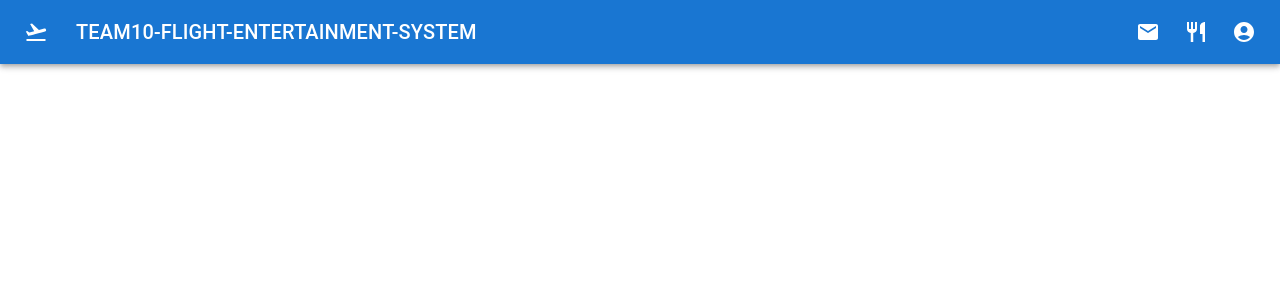
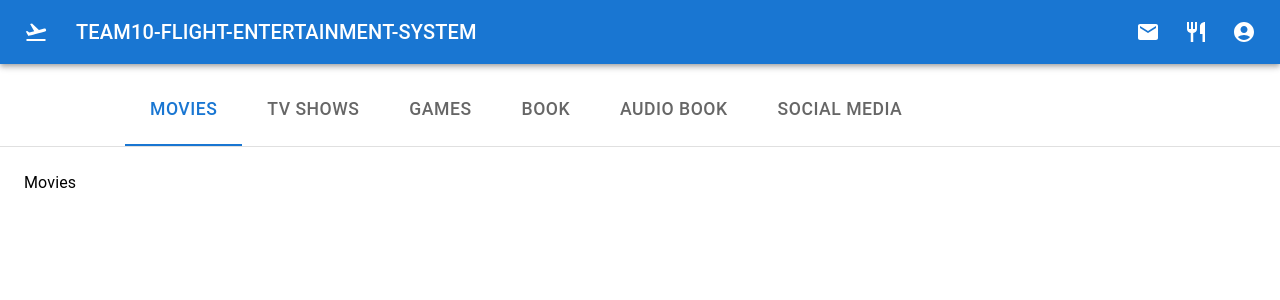
Before and after one commit to ldumeni1/Team10-Flight-Entertainment-System, a React (Create React App) app: page / in a window 1280 px wide. Shown: the top 300 px of the page. Built offline with nearby package versions, Linux system fonts and the light colour scheme.

Commit message:
Entertainment Menu

```diff
--- a/src/App.js
+++ b/src/App.js
@@ -3,8 +3,9 @@ import {Menu, Mail, Notifications, AccountCircle, More, FlightTakeoff, Restauran
 import { borders, flexbox } from '@mui/system';
 import { useState } from 'react';
 
-import FoodMenu from './FoodMenu.js'
-import PhoneMenu from './PhoneMenu.js'
+import FoodMenu from './FoodMenu.js';
+import PhoneMenu from './PhoneMenu.js';
+import EntertainmentMenu from './EntertainmentMenu.js';
 
 const buttonStyles = {color: "red"}
 
@@ -17,6 +18,12 @@ const boxStyles = {
 
 function App() {
 
+const [entertainmentMenu, setEntertainmentMenu] = useState(true);
+  const handleEntertainmentButton = () => {
+    setEntertainmentMenu(true);
+    setFoodMenu(false);
+    setPhoneMenu(false);
+  }
 
   const [foodMenu, setFoodMenu] = useState(false);
   const handleFoodButton = () => {
@@ -102,6 +109,10 @@ function App() {
     {phoneMenu && <Box style={boxStyles}>
       <PhoneMenu />
     </Box>}
+
+    {entertainmentMenu && <Box style={{paddingTop:"10px"}}>
+      <EntertainmentMenu />
+    </Box>}
   </>
   );
 }
--- a/src/EntertainmentMenu.js
+++ b/src/EntertainmentMenu.js
@@ -0,0 +1,88 @@
+import { useState } from 'react';
+import PropTypes from 'prop-types';
+import Tabs from '@mui/material/Tabs';
+import Tab from '@mui/material/Tab';
+import Typography from '@mui/material/Typography';
+import Box from '@mui/material/Box';
+
+function TabPanel(props) {
+    const { children, value, index, ...other } = props;
+
+    return (
+        <div
+            role="tabpanel"
+            hidden={value !== index}
+            id={`tabpanel-${index}`}
+            aria-labelledby={`tab-${index}`}
+            {...other}
+        >
+            {value === index && (
+                <Box sx={{ p: 3 }}>
+                    <Typography>{children}</Typography>
+                </Box>
+            )}
+        </div>
+    );
+}
+
+TabPanel.propTypes = {
+    children: PropTypes.node,
+    index: PropTypes.number.isRequired,
+    value: PropTypes.number.isRequired,
+};
+
+function a11yProps(index) {
+    return {
+        id: `tab-${index}`,
+        'aria-controls': `tabpanel-${index}`,
+    };
+}
+
+function EntertainmentMenu() {
+
+    const [moviesSelected, setMoviesSelected] = useState(false);
+    const selectMovieHandler = () => {
+        setMoviesSelected(true);
+        console.log('click');
+    }
+
+    const [value, setValue] = useState(0);
+
+    const handleChange = (event, newValue) => {
+        setValue(newValue);
+    };
+    return (
+        <Box>
+            <Box sx={{ borderBottom: 1, borderColor: 'divider' }}>
+                <Tabs value={value} onChange={handleChange} aria-label="basic tabs" style={{paddingLeft:'125px'}}>
+                    <Tab label="Movies" {...a11yProps(0)} style={{fontSize:'1.1em', padding:'25px'}} />
+                    <Tab label="TV Shows" {...a11yProps(1)} style={{fontSize:'1.1em', padding:'25px'}} />
+                    <Tab label="Games" {...a11yProps(2)} style={{fontSize:'1.1em', padding:'25px'}} />
+                    <Tab label="Book" {...a11yProps(3)} style={{fontSize:'1.1em', padding:'25px'}} />
+                    <Tab label="Audio Book" {...a11yProps(4)} style={{fontSize:'1.1em', padding:'25px'}} />
+                    <Tab label="Social Media" {...a11yProps(5)} style={{fontSize:'1.1em', padding:'25px'}} />
+                </Tabs>
+            </Box>
+            <TabPanel value={value} index={0}>
+                Movies
+            </TabPanel>
+            <TabPanel value={value} index={1}>
+                TV Shows
+            </TabPanel>
+            <TabPanel value={value} index={2}>
+                Games
+            </TabPanel>
+            <TabPanel value={value} index={3}>
+                Books
+            </TabPanel>
+            <TabPanel value={value} index={4}>
+                Audio Books
+            </TabPanel>
+            <TabPanel value={value} index={5}>
+                Social Media Apps
+            </TabPanel>
+        </Box>
+    );
+}
+
+export default EntertainmentMenu
```
